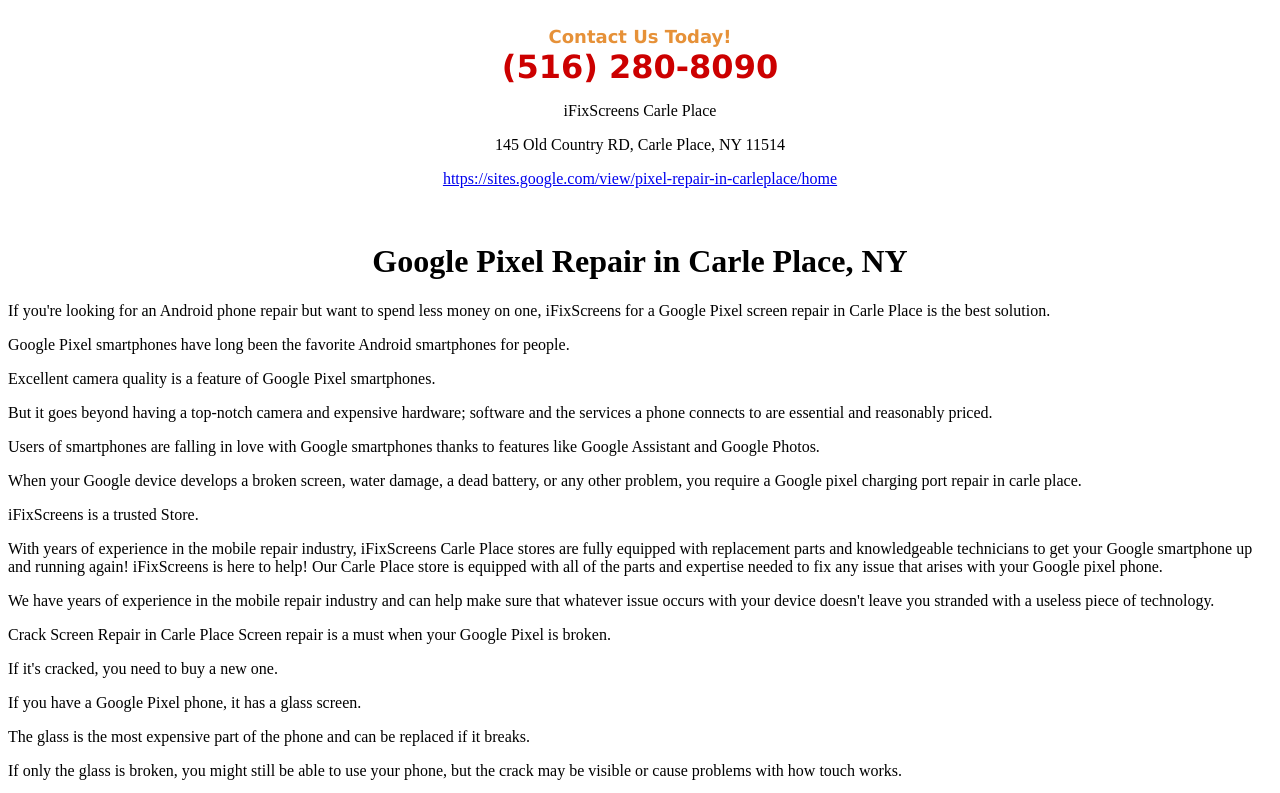
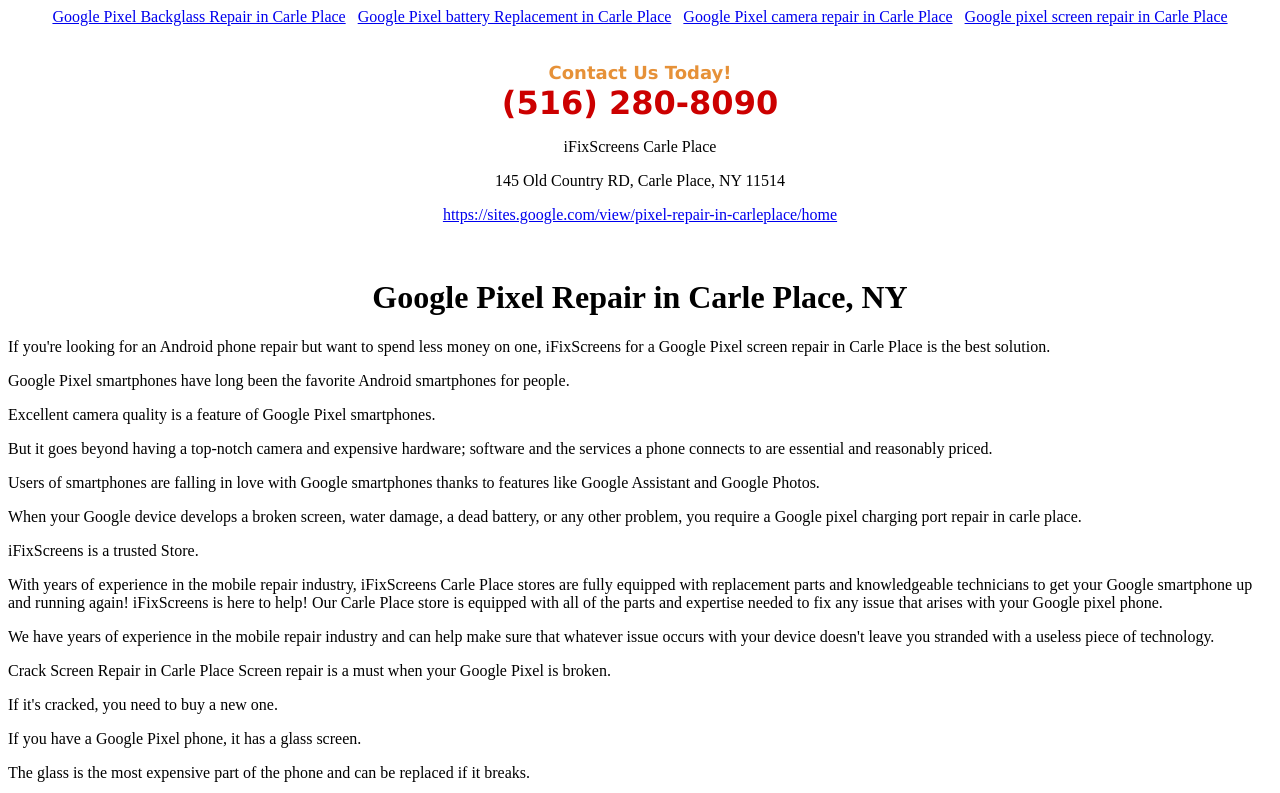
Before and after one commit to iFix786/google-pixel-repair-in-carleplace, a plain HTML site: page index.html in a window 1280 px wide. Shown: the top 793 px of the page. Drawn offline with Linux system fonts and the light colour scheme.

Commit message:
Update index.html

```diff
--- a/index.html
+++ b/index.html
@@ -542,7 +542,16 @@
        }]
    }
 </script>
-</head><body>        <script type="text/javascript">
+</head><body>
+	 <div style="text-align: center;">
+        <a href="./Googlepixelbackglassrepairincarleplace.html">Google Pixel Backglass Repair in Carle Place</a>&nbsp&nbsp
+        <a href="./Googlepixelbatteryreplacementincarleplace.html">Google Pixel battery Replacement in Carle Place</a>&nbsp&nbsp
+        <a href="./GooglepixelcamerarepairinCarleplace.html">Google Pixel camera repair in Carle Place</a>&nbsp&nbsp
+
+        <a href="./Googlepixelscreenrepairincarleplace.html">Google pixel screen repair in Carle Place</a>
+    </div><br/>
+
+	<script type="text/javascript">
     		  function openWindow(event) {
             // Show the popup
             var my_window;
```
